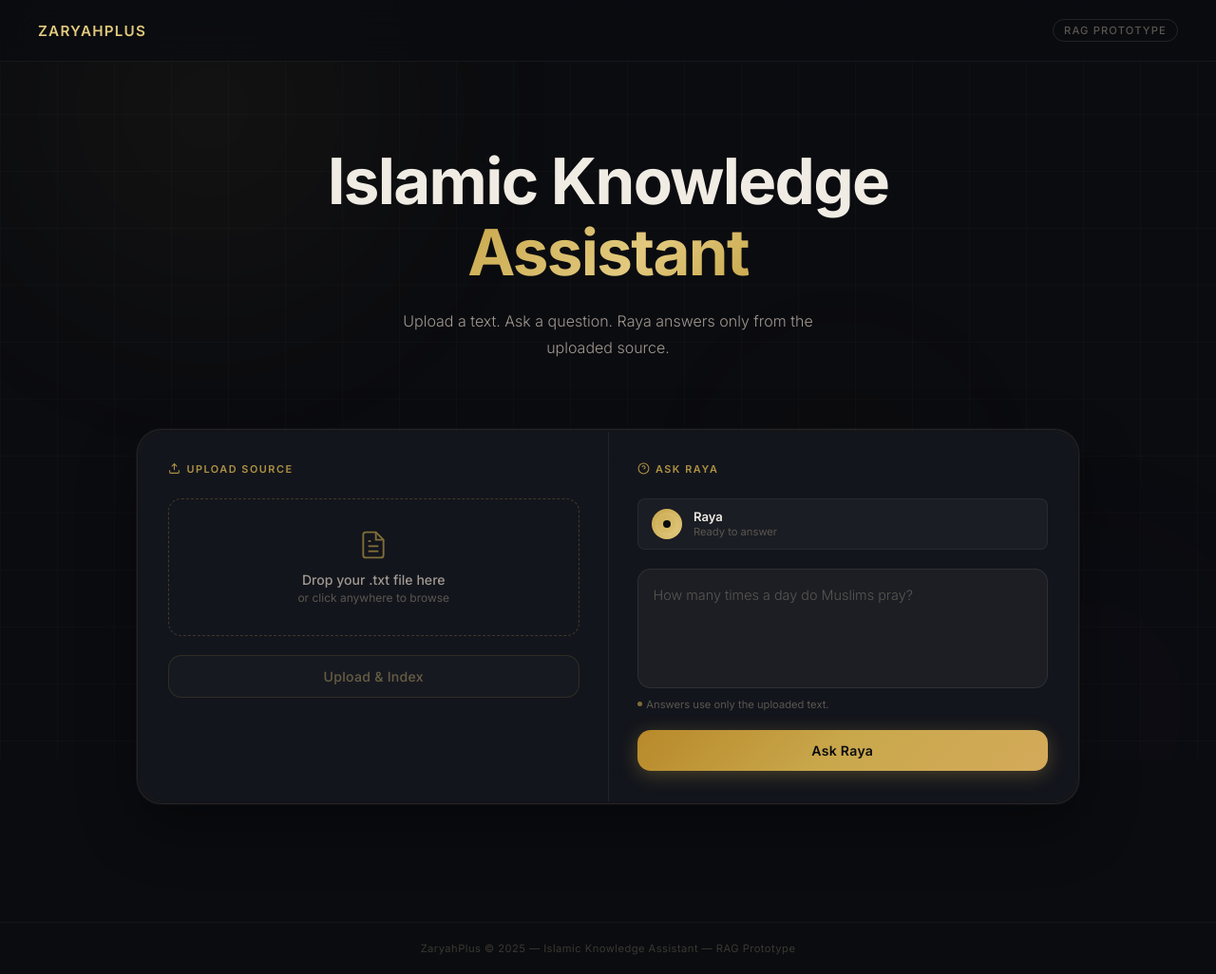
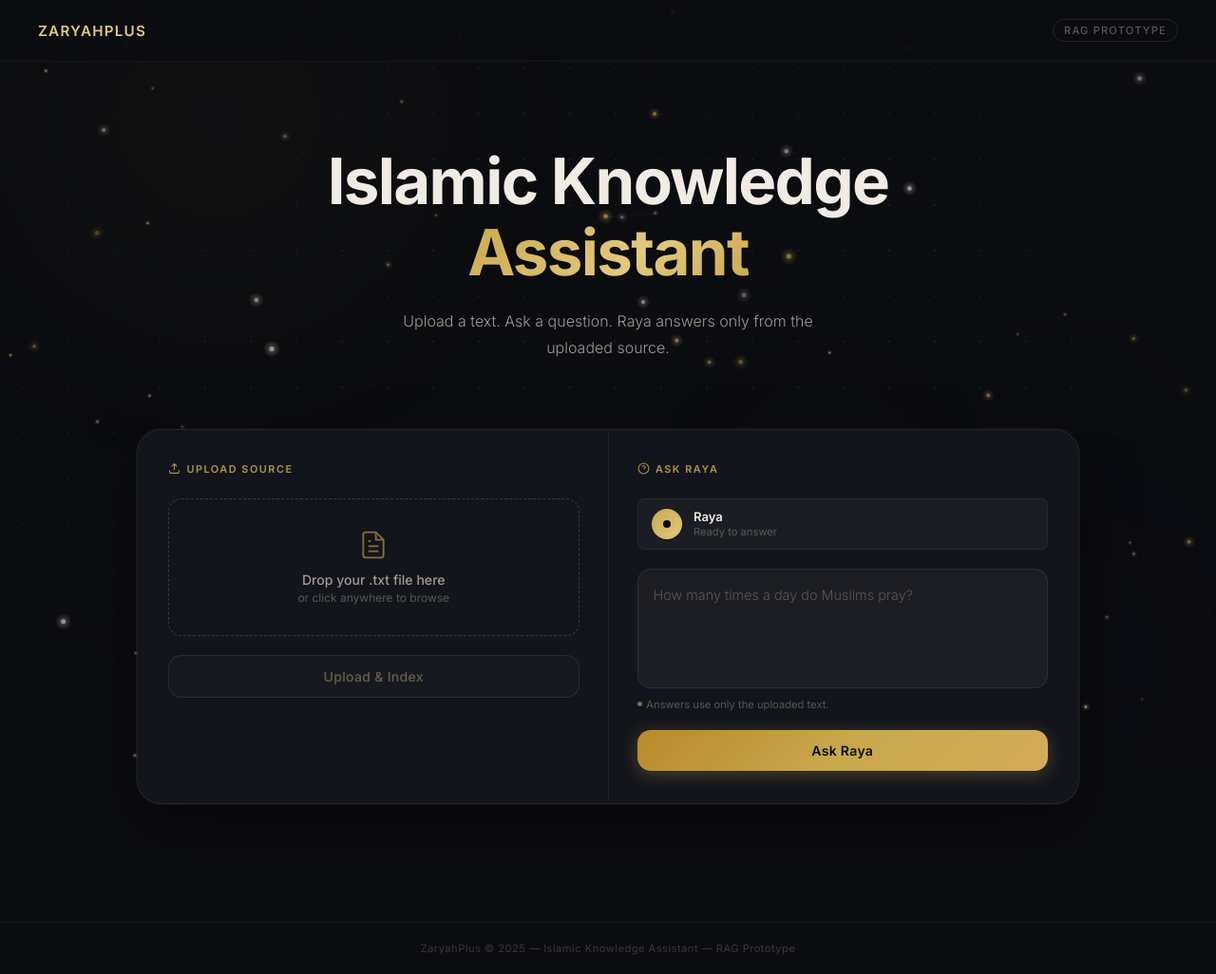
Before and after one commit to ghaanimkmg-cpu/ISLAMIC-RAG-ASSISTANT, a plain HTML site: page frontend/index.html in a window 1280 px wide. Shown: the whole page at 95% size. Drawn offline with Linux system fonts and the light colour scheme.

Commit message:
feat: add live particle constellation background animation

```diff
--- a/frontend/index.html
+++ b/frontend/index.html
@@ -13,6 +13,7 @@
 <body>
 
     <!-- Animated background -->
+    <canvas id="bg-canvas" aria-hidden="true"></canvas>
     <div class="bg-layer" aria-hidden="true">
         <div class="glow glow-1"></div>
         <div class="glow glow-2"></div>
--- a/frontend/script.js
+++ b/frontend/script.js
@@ -1,4 +1,113 @@
 'use strict';
+
+/* ── BACKGROUND PARTICLE ANIMATION ── */
+(function initParticles() {
+    const canvas = document.getElementById('bg-canvas');
+    if (!canvas) return;
+
+    if (window.matchMedia('(prefers-reduced-motion: reduce)').matches) {
+        canvas.style.display = 'none';
+        return;
+    }
+
+    const ctx = canvas.getContext('2d');
+    let W, H;
+    const GOLD   = [201, 168, 76];
+    const SILVER = [210, 200, 185];
+    const PARTICLE_COUNT = 80;
+    let particles = [];
+
+    function resize() {
+        W = canvas.width  = window.innerWidth;
+        H = canvas.height = window.innerHeight;
+    }
+
+    function rand(min, max) { return Math.random() * (max - min) + min; }
+
+    function makeParticle(startAtBottom = false) {
+        const isGold = Math.random() < 0.45;
+        const col = isGold ? GOLD : SILVER;
+        return {
+            x:     rand(0, W),
+            y:     startAtBottom ? rand(H * 0.5, H + 10) : rand(0, H),
+            r:     rand(0.8, 2.6),
+            vy:    -rand(0.15, 0.45),
+            phase: rand(0, Math.PI * 2),
+            freq:  rand(0.003, 0.009),
+            amp:   rand(12, 40),
+            baseAlpha: rand(0.3, 0.65),
+            pulse:      rand(0, Math.PI * 2),
+            pulseSpeed: rand(0.004, 0.012),
+            col,
+        };
+    }
+
+    function init() {
+        resize();
+        particles = Array.from({ length: PARTICLE_COUNT }, () => makeParticle(false));
+    }
+
+    let frame = 0;
+    function draw() {
+        ctx.clearRect(0, 0, W, H);
+        frame++;
+
+        // Draw connecting lines between nearby particles
+        for (let i = 0; i < particles.length; i++) {
+            for (let j = i + 1; j < particles.length; j++) {
+                const dx = particles[i].x - particles[j].x;
+                const dy = particles[i].y - particles[j].y;
+                const dist = Math.sqrt(dx * dx + dy * dy);
+                if (dist < 100) {
+                    const lineAlpha = (1 - dist / 100) * 0.12;
+                    ctx.beginPath();
+                    ctx.moveTo(particles[i].x, particles[i].y);
+                    ctx.lineTo(particles[j].x, particles[j].y);
+                    ctx.strokeStyle = `rgba(201,168,76,${lineAlpha.toFixed(3)})`;
+                    ctx.lineWidth = 0.5;
+                    ctx.stroke();
+                }
+            }
+        }
+
+        // Draw particles
+        particles.forEach(p => {
+            p.x += Math.sin(frame * p.freq + p.phase) * 0.3;
+            p.y += p.vy;
+
+            const pulse = Math.sin(frame * p.pulseSpeed + p.pulse) * 0.5 + 0.5;
+            const alpha = p.baseAlpha * (0.55 + pulse * 0.45);
+
+            if (p.y < -6) {
+                Object.assign(p, makeParticle(true));
+                p.y = H + 4;
+            }
+
+            // Glow halo
+            const grad = ctx.createRadialGradient(p.x, p.y, 0, p.x, p.y, p.r * 3.5);
+            grad.addColorStop(0,   `rgba(${p.col},${(alpha * 0.9).toFixed(3)})`);
+            grad.addColorStop(0.4, `rgba(${p.col},${(alpha * 0.4).toFixed(3)})`);
+            grad.addColorStop(1,   `rgba(${p.col},0)`);
+            ctx.beginPath();
+            ctx.arc(p.x, p.y, p.r * 3.5, 0, Math.PI * 2);
+            ctx.fillStyle = grad;
+            ctx.fill();
+
+            // Solid core
+            ctx.beginPath();
+            ctx.arc(p.x, p.y, p.r, 0, Math.PI * 2);
+            ctx.fillStyle = `rgba(${p.col},${alpha.toFixed(3)})`;
+            ctx.fill();
+        });
+
+        requestAnimationFrame(draw);
+    }
+
+    window.addEventListener('resize', init);
+    init();
+    draw();
+})();
+
 
 const BASE = 'http://127.0.0.1:8001';
 
--- a/frontend/style.css
+++ b/frontend/style.css
@@ -64,51 +64,62 @@ body {
     overflow: hidden;
 }
 
+/* Canvas particle layer */
+#bg-canvas {
+    position: fixed;
+    inset: 0;
+    width: 100%;
+    height: 100%;
+    pointer-events: none;
+    z-index: 0;
+    opacity: 1;
+}
+
 .glow {
     position: absolute;
     border-radius: 50%;
-    filter: blur(100px);
-    opacity: 0.35;
-    animation: glow-drift 18s ease-in-out infinite alternate;
+    filter: blur(120px);
+    opacity: 0.28;
+    animation: glow-drift 22s ease-in-out infinite alternate;
 }
 
 .glow-1 {
-    width: 600px; height: 600px;
-    background: radial-gradient(circle, rgba(201,168,76,0.2), transparent 70%);
-    top: -200px; left: -100px;
-    animation-duration: 20s;
+    width: 650px; height: 650px;
+    background: radial-gradient(circle, rgba(201,168,76,0.18), transparent 70%);
+    top: -220px; left: -120px;
+    animation-duration: 24s;
 }
 
 .glow-2 {
-    width: 500px; height: 500px;
-    background: radial-gradient(circle, rgba(120,100,180,0.12), transparent 70%);
-    bottom: -150px; right: -100px;
-    animation-duration: 25s;
+    width: 520px; height: 520px;
+    background: radial-gradient(circle, rgba(130,100,200,0.1), transparent 70%);
+    bottom: -160px; right: -100px;
+    animation-duration: 30s;
     animation-direction: alternate-reverse;
 }
 
 .glow-3 {
-    width: 350px; height: 350px;
-    background: radial-gradient(circle, rgba(201,168,76,0.1), transparent 70%);
-    top: 40%; left: 55%;
-    animation-duration: 30s;
+    width: 380px; height: 380px;
+    background: radial-gradient(circle, rgba(201,168,76,0.09), transparent 70%);
+    top: 38%; left: 52%;
+    animation-duration: 36s;
 }
 
 @keyframes glow-drift {
     0%   { transform: translate(0, 0) scale(1); }
-    50%  { transform: translate(40px, 30px) scale(1.08); }
-    100% { transform: translate(-20px, 50px) scale(0.95); }
+    33%  { transform: translate(35px, 25px) scale(1.06); }
+    66%  { transform: translate(-15px, 40px) scale(0.97); }
+    100% { transform: translate(20px, -30px) scale(1.04); }
 }
 
-/* Subtle grid lines */
+/* Subtle dot grid */
 .bg-layer::after {
     content: '';
     position: absolute;
     inset: 0;
-    background-image:
-        linear-gradient(rgba(255,255,255,0.018) 1px, transparent 1px),
-        linear-gradient(90deg, rgba(255,255,255,0.018) 1px, transparent 1px);
-    background-size: 60px 60px;
+    background-image: radial-gradient(circle, rgba(255,255,255,0.06) 1px, transparent 1px);
+    background-size: 48px 48px;
+    mask-image: radial-gradient(ellipse 80% 80% at 50% 50%, black 40%, transparent 100%);
 }
 
 /* ---------- NAVBAR ---------- */
```
